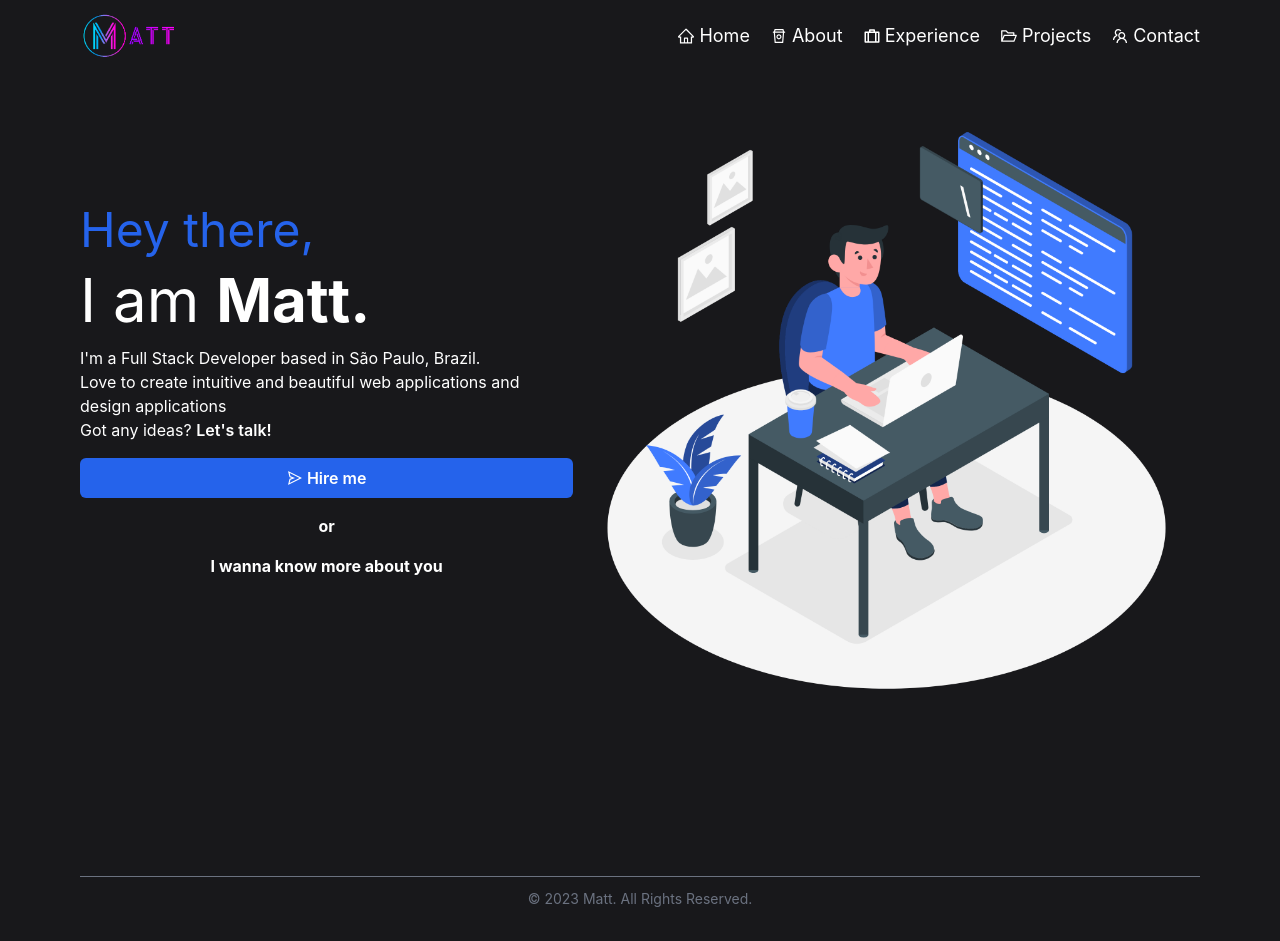
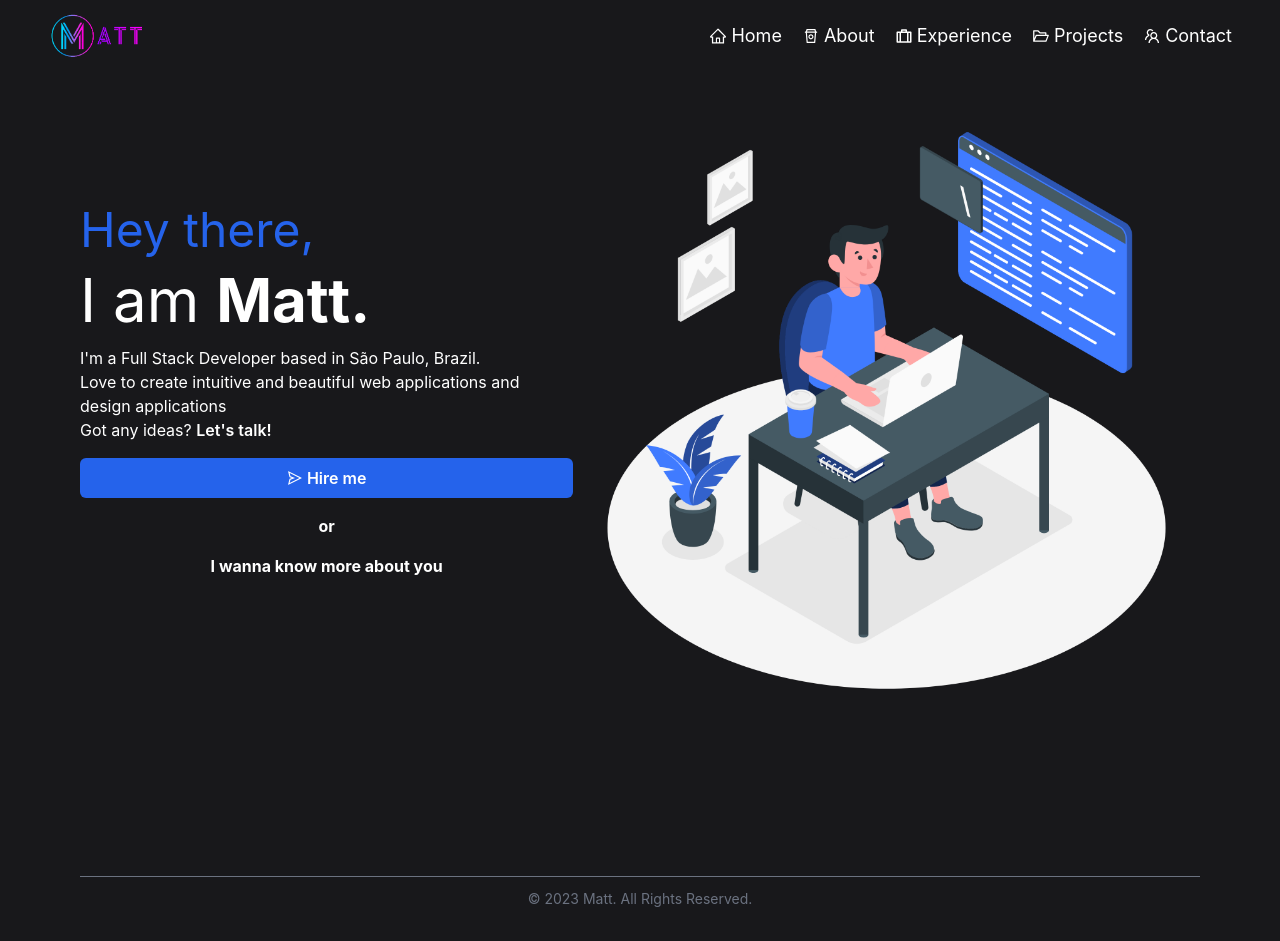
Before and after one commit to cmatt7/react-portfolio, a React (Vite) app: page / in a window 1280 px wide. Built offline with nearby package versions, Linux system fonts and the light colour scheme.

Commit message:
menu padding

```diff
--- a/src/components/Menu.component.jsx
+++ b/src/components/Menu.component.jsx
@@ -57,7 +57,8 @@ export default function Menu() {
     return (
         <nav
             className={`
-                sticky top-0 w-full px-5 lg:px-20 2xl:px-40 py-3 flex justify-between items-center
+                hidden md:flex
+                sticky top-0 w-full px-5 lg:px-12 2xl:px-40 py-3 justify-between items-center
                 ${scroll ? "bg-blue-600 backdrop-blur-md bg-opacity-20" : null} z-50
             `}>
             <figure className="hidden lg:block">
```
